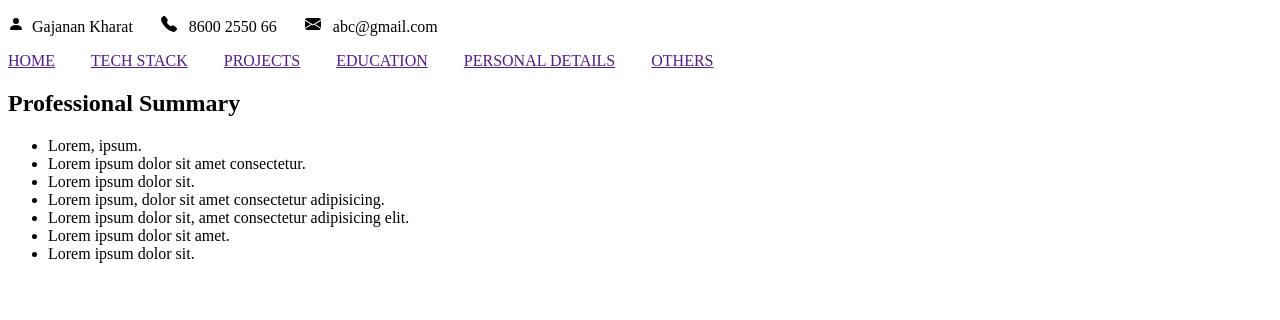
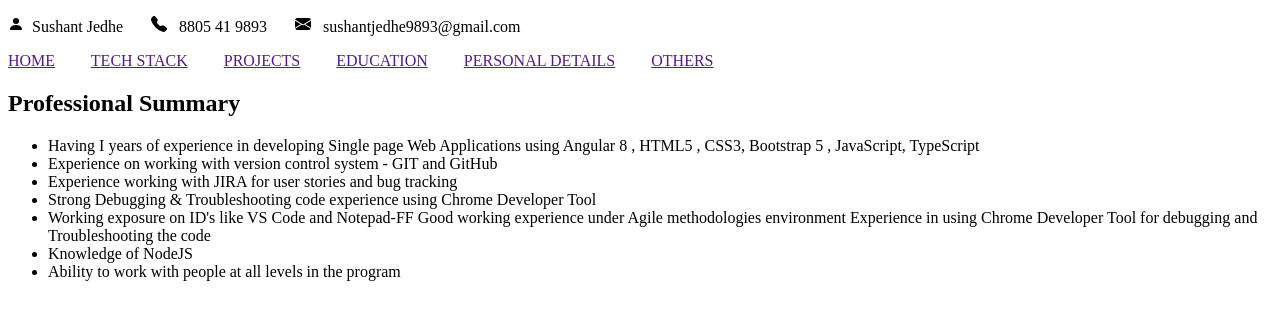
Before and after one commit to sushantjedhe9893/my-profile, a plain HTML site: page index.html in a window 1280 px wide. Drawn offline with Linux system fonts and the light colour scheme.

Commit message:
Updated Home Page
Updated Home Page

```diff
--- a/index.html
+++ b/index.html
@@ -21,7 +21,7 @@
             d="M3 14s-1 0-1-1 1-4 6-4 6 3 6 4-1 1-1 1zm5-6a3 3 0 1 0 0-6 3 3 0 0 0 0 6"
           />
         </svg>
-        &nbsp;Gajanan Kharat &nbsp; &nbsp; &nbsp;
+        &nbsp;Sushant Jedhe &nbsp; &nbsp; &nbsp;
         <svg
           xmlns="http://www.w3.org/2000/svg"
           width="16"
@@ -35,7 +35,7 @@
             d="M1.885.511a1.745 1.745 0 0 1 2.61.163L6.29 2.98c.329.423.445.974.315 1.494l-.547 2.19a.68.68 0 0 0 .178.643l2.457 2.457a.68.68 0 0 0 .644.178l2.189-.547a1.75 1.75 0 0 1 1.494.315l2.306 1.794c.829.645.905 1.87.163 2.611l-1.034 1.034c-.74.74-1.846 1.065-2.877.702a18.6 18.6 0 0 1-7.01-4.42 18.6 18.6 0 0 1-4.42-7.009c-.362-1.03-.037-2.137.703-2.877z"
           />
         </svg>
-        &nbsp; 8600 2550 66 &nbsp; &nbsp; &nbsp;
+        &nbsp; 8805 41 9893 &nbsp; &nbsp; &nbsp;
         <svg
           xmlns="http://www.w3.org/2000/svg"
           width="16"
@@ -48,7 +48,7 @@
             d="M.05 3.555A2 2 0 0 1 2 2h12a2 2 0 0 1 1.95 1.555L8 8.414zM0 4.697v7.104l5.803-3.558zM6.761 8.83l-6.57 4.027A2 2 0 0 0 2 14h12a2 2 0 0 0 1.808-1.144l-6.57-4.027L8 9.586zm3.436-.586L16 11.801V4.697z"
           />
         </svg>
-        &nbsp; abc@gmail.com
+        &nbsp; sushantjedhe9893@gmail.com
       </p>
     </header>
 
@@ -68,13 +68,20 @@
       <section id="home">
         <h2>Professional Summary</h2>
         <ul>
-          <li>Lorem, ipsum.</li>
-          <li>Lorem ipsum dolor sit amet consectetur.</li>
-          <li>Lorem ipsum dolor sit.</li>
-          <li>Lorem ipsum, dolor sit amet consectetur adipisicing.</li>
-          <li>Lorem ipsum dolor sit, amet consectetur adipisicing elit.</li>
-          <li>Lorem ipsum dolor sit amet.</li>
-          <li>Lorem ipsum dolor sit.</li>
+          <li> Having I years of experience in developing Single page Web Applications using
+            Angular 8 , HTML5 , CSS3, Bootstrap 5 , JavaScript, TypeScript
+        </li>
+          <li>Experience on working with version control system - GIT and GitHub    </li>
+          <li> Experience working with JIRA for user stories and bug tracking
+        </li>
+          <li>Strong Debugging & Troubleshooting code experience using Chrome Developer Tool</li>
+          <li> Working exposure on ID's like VS Code and Notepad-FF
+            Good working experience under Agile methodologies environment
+            Experience in using Chrome Developer Tool for debugging and Troubleshooting the code
+            </li>
+          <li> Knowledge of NodeJS
+        </li>
+          <li>Ability to work with people at all levels in the program</li>
         </ul>
       </section>
     </section>
```
